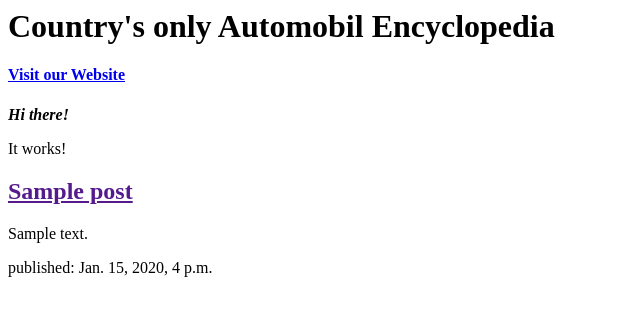
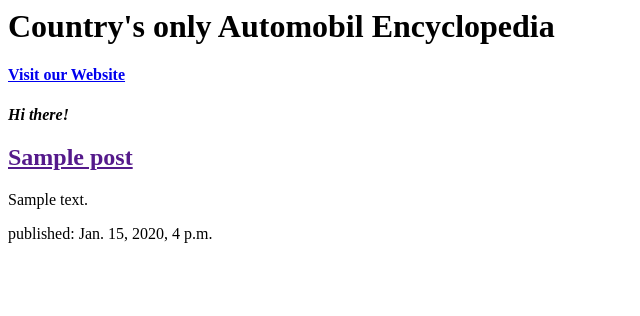
Before and after one commit to shahidi175/my-first-blog, a Django app: template blog/templates/blog/post_list.html in a window 1280 px wide. Shown: the top 316 px of the page, without its empty margins (0-640 px from the left). Run offline with Django 3.2, Linux system fonts and the light colour scheme; the template is opened without the code that fills it: values that come from a table or form of the project are taken from there, others are empty; tables that the repository leaves empty hold one stand-in row (values such as "Sample post").

Commit message:
slight change in post_list

```diff
--- a/blog/templates/blog/post_list.html
+++ b/blog/templates/blog/post_list.html
@@ -12,7 +12,6 @@
         <div>
           <h4><a href = "/">Visit our Website</a></h4>
           <p><em><strong>Hi there!</strong></em></p>
-          <p>It works!</p>
         </div>
 
         {% for post in posts %}
```
